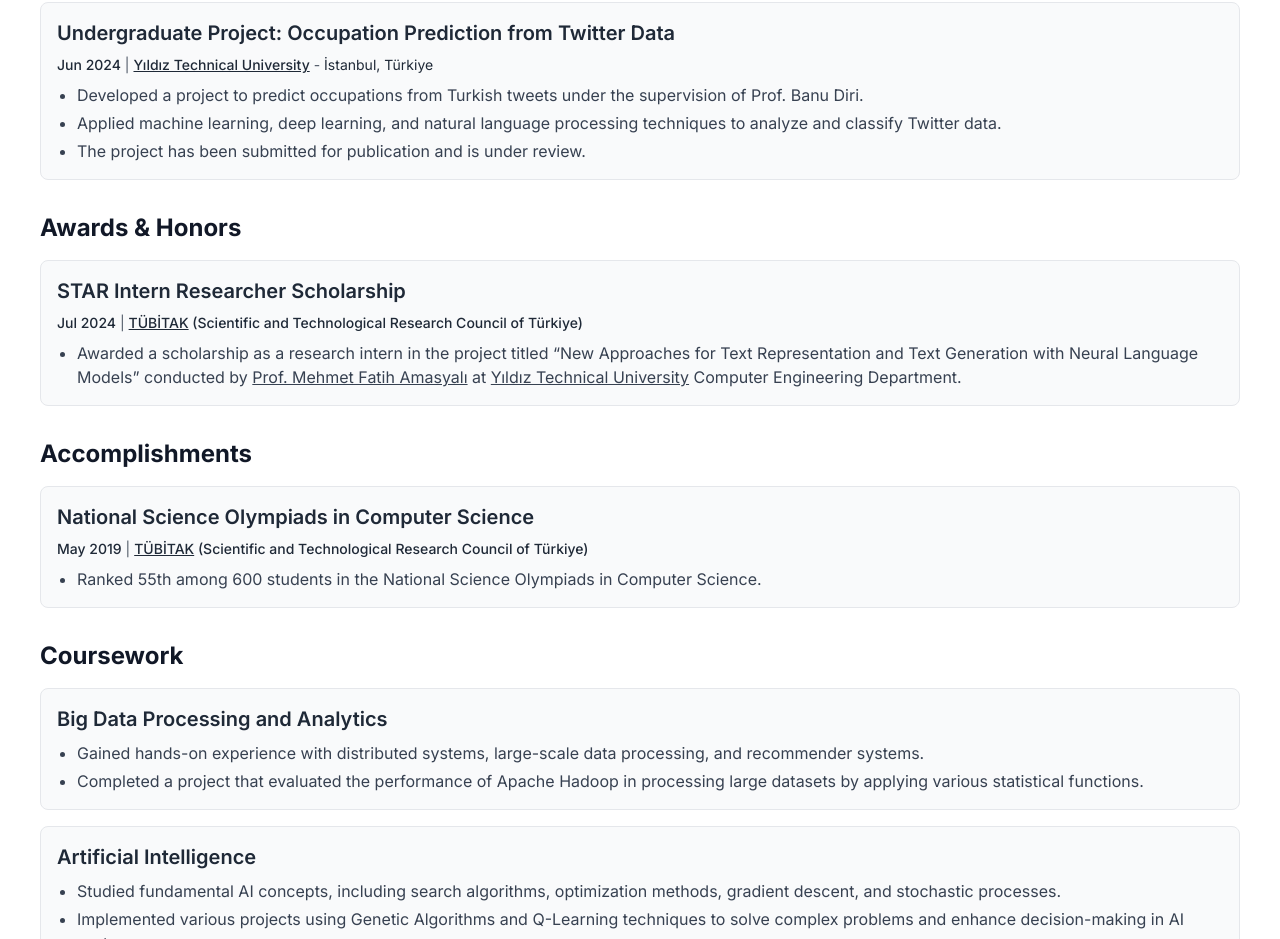
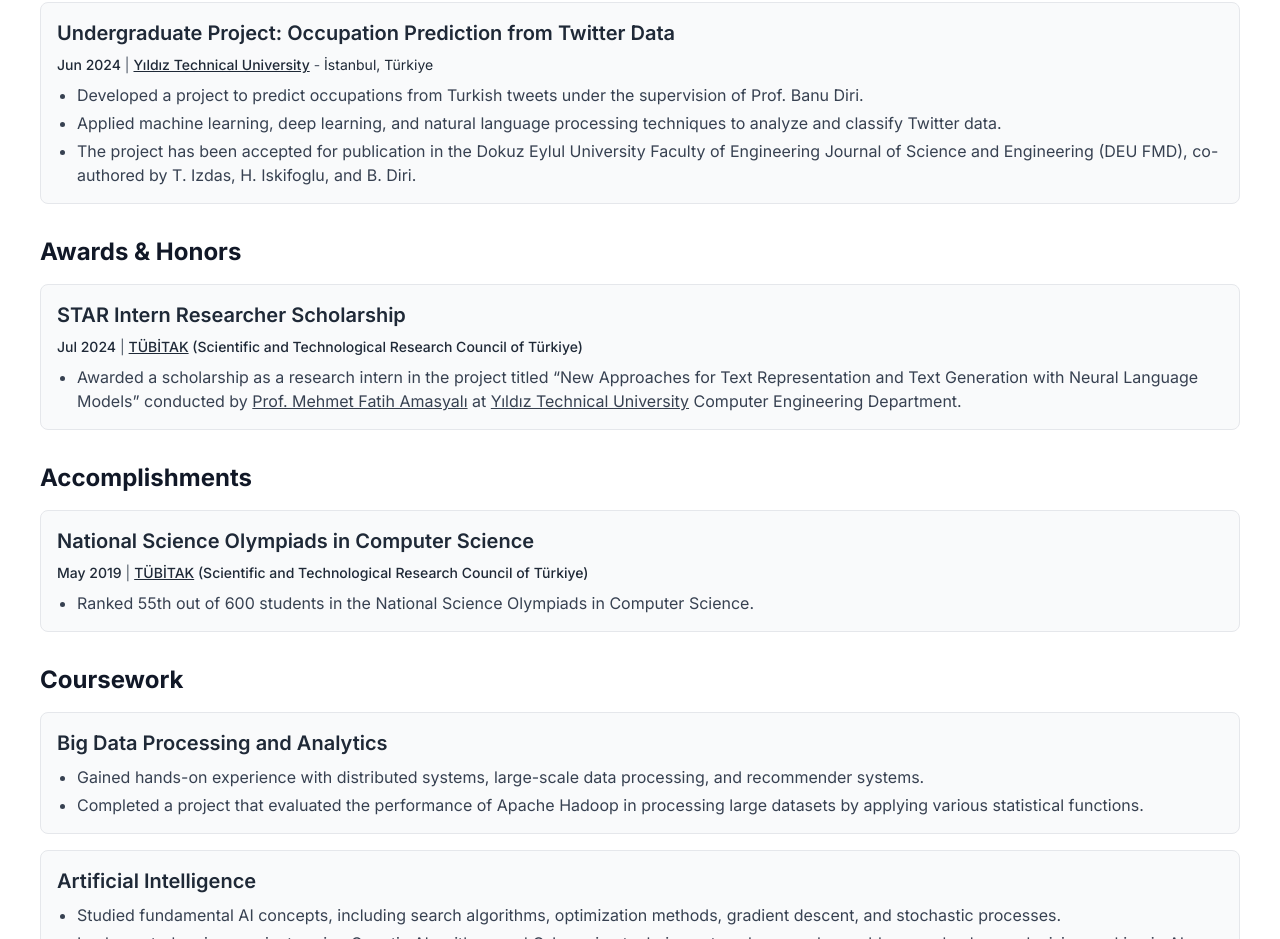
Before and after one commit to tolgaizdas/personal-website, a Next.js app: page / in a window 1280 px wide. Shown: the part 1266-2205 px from the top of the page. Built offline with nearby package versions, Linux system fonts and the light colour scheme.

Commit message:
changed some information and added target value to a tags

```diff
--- a/src/app/page.js
+++ b/src/app/page.js
@@ -17,7 +17,7 @@ export default function Home() {
       {
         header: "Bachelor of Science in Computer Engineering",
         date: "Expected Jun 2025",
-        company: "<a href='https://www.yildiz.edu.tr/en' class='underline'>Yıldız Technical University</a>",
+        company: "<a target='_blank' href='https://www.yildiz.edu.tr/en' class='underline'>Yıldız Technical University</a>",
         location: "İstanbul, Türkiye",
         description: [
           "<strong>GPA:</strong> 3.59/4",
@@ -33,7 +33,7 @@ export default function Home() {
       {
         header: "Software Engineer Intern",
         date: "Jul - Sep 2024",
-        company: "<a href='https://www.turktelekom.com.tr/en' class='underline'>Türk Telekom</a>",
+        company: "<a target='_blank' href='https://www.turktelekom.com.tr/en' class='underline'>Türk Telekom</a>",
         location: "İzmir, Türkiye",
         description: [
           "Designed a database for the company inventory from scratch using SQLite.",
@@ -44,7 +44,7 @@ export default function Home() {
       {
         header: "Software Engineer Intern",
         date: "Jul - Aug 2023",
-        company: "<a href='https://www.sestek.com/' class='underline'>SESTEK</a>",
+        company: "<a target='_blank' href='https://www.sestek.com/' class='underline'>SESTEK</a>",
         location: "İstanbul, Türkiye",
         description: [
           "Developed a product that summarizes provided voice input using JavaScript and API.",
@@ -61,7 +61,7 @@ export default function Home() {
       {
         header: "Research Scholar",
         date: "Jul 2024 - Present",
-        company: "<a href='https://cosmos.yildiz.edu.tr/' class='underline'>COSMOS AI Research Group</a>",
+        company: "<a target='_blank' href='https://cosmos.yildiz.edu.tr/' class='underline'>COSMOS AI Research Group</a>",
         location: "İstanbul, Türkiye",
         description: [
           "Conducting benchmarks on large language models (LLMs) using few-shot learning, contributing to the advancement of model evaluation techniques.",
@@ -78,12 +78,12 @@ export default function Home() {
       {
         header: "Undergraduate Project: Occupation Prediction from Twitter Data",
         date: "Jun 2024",
-        company: "<a href='https://www.yildiz.edu.tr/en' class='underline'>Yıldız Technical University</a>",
+        company: "<a target='_blank' href='https://www.yildiz.edu.tr/en' class='underline'>Yıldız Technical University</a>",
         location: "İstanbul, Türkiye",
         description: [
           "Developed a project to predict occupations from Turkish tweets under the supervision of Prof. Banu Diri.",
           "Applied machine learning, deep learning, and natural language processing techniques to analyze and classify Twitter data.",
-          "The project has been submitted for publication and is under review.",
+          "The project has been accepted for publication in the Dokuz Eylul University Faculty of Engineering Journal of Science and Engineering (DEU FMD), co-authored by T. Izdas, H. Iskifoglu, and B. Diri.",
         ],
       },
     ],
@@ -95,9 +95,9 @@ export default function Home() {
       {
         header: "STAR Intern Researcher Scholarship",
         date: "Jul 2024",
-        company: "<a href='https://tubitak.gov.tr/en' class='underline'>TÜBİTAK</a> (Scientific and Technological Research Council of Türkiye)",
+        company: "<a target='_blank' href='https://tubitak.gov.tr/en' class='underline'>TÜBİTAK</a> (Scientific and Technological Research Council of Türkiye)",
         location: "",
-        description: ["Awarded a scholarship as a research intern in the project titled “New Approaches for Text Representation and Text Generation with Neural Language Models” conducted by <a href='https://scholar.google.com.tr/citations?user=qTUSAy0AAAAJ&hl=en' class='underline'>Prof. Mehmet Fatih Amasyalı</a> at <a href='https://www.yildiz.edu.tr/en' class='underline'>Yıldız Technical University</a> Computer Engineering Department."],
+        description: ["Awarded a scholarship as a research intern in the project titled “New Approaches for Text Representation and Text Generation with Neural Language Models” conducted by <a target='_blank' href='https://scholar.google.com.tr/citations?user=qTUSAy0AAAAJ&hl=en' class='underline'>Prof. Mehmet Fatih Amasyalı</a> at <a target='_blank' href='https://www.yildiz.edu.tr/en' class='underline'>Yıldız Technical University</a> Computer Engineering Department."],
       },
     ],
   };
@@ -108,10 +108,10 @@ export default function Home() {
       {
         header: "National Science Olympiads in Computer Science",
         date: "May 2019",
-        company: "<a href='https://tubitak.gov.tr/en' class='underline'>TÜBİTAK</a> (Scientific and Technological Research Council of Türkiye)",
+        company: "<a target='_blank' href='https://tubitak.gov.tr/en' class='underline'>TÜBİTAK</a> (Scientific and Technological Research Council of Türkiye)",
         location: "",
         description: [
-          "Ranked 55th among 600 students in the National Science Olympiads in Computer Science.",
+          "Ranked 55th out of 600 students in the National Science Olympiads in Computer Science.",
         ],
       },
     ],
```
